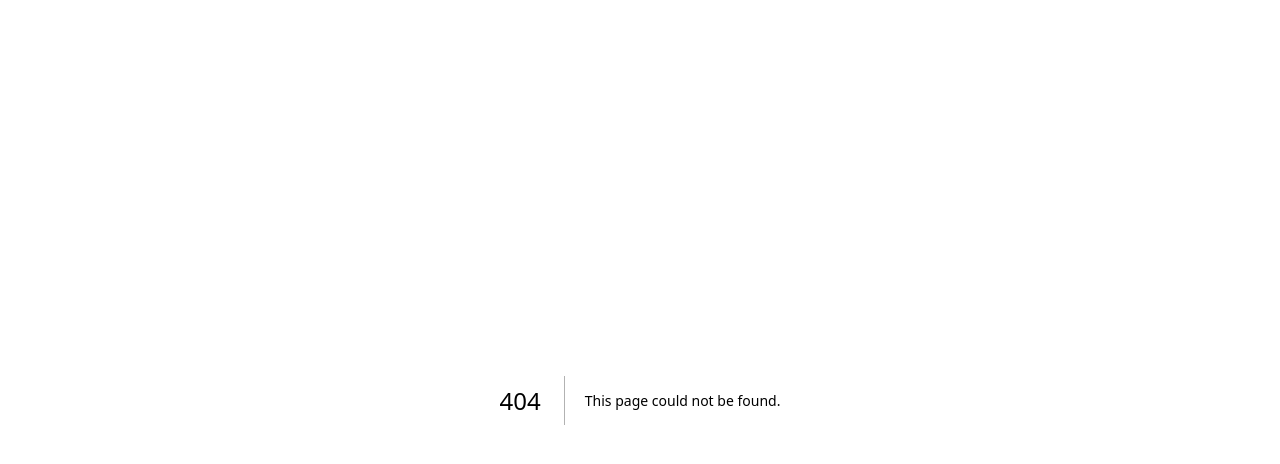
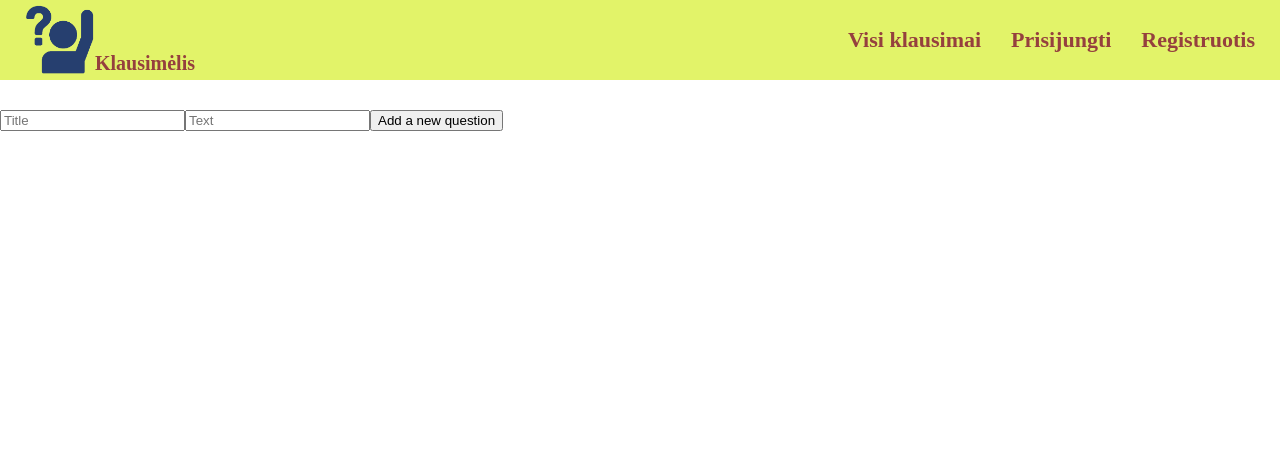
Before and after one commit to TauraKav/Questions-app-front-end, a Next.js app: page /newQuestion in a window 1280 px wide. Before the commit this address had no page. Shown: the top 464 px of the page. Built offline with nearby package versions, Linux system fonts and the light colour scheme.

Commit message:
new question page

```diff
--- a/src/components/navbar/Navbar.module.css
+++ b/src/components/navbar/Navbar.module.css
@@ -20,13 +20,12 @@
     align-self: flex-end;
     font-size: 20px;
     color: rgba(147, 61, 61, 0.983);
-
 }
 
 .logoImg {
     align-self: center;
     height: 70px;
-    width: 120px;
+    width: 70px;
     object-fit: cover;
 }
 
@@ -46,19 +45,18 @@
     font-size: 22px;
 }
 
-
 @media (max-width: 720px) {
     .menu li a {
         font-size: 15px;
     }
 
     .menu {
-       flex-direction: column;
+        flex-direction: column;
         justify-content: flex-end;
         gap: 10px;
     }
 
     .logoWrapper h1 {
-        font-size:15px;
+        font-size: 15px;
     }
 }
--- a/src/pages/login/index.js
+++ b/src/pages/login/index.js
@@ -2,6 +2,7 @@ import React, { useState } from "react";
 import styles from "./style.module.css";
 import axios from "axios";
 import { useRouter } from "next/router";
+import Navbar from "../../components/navbar/Navbar";
 
 const LogIn = () => {
     const router = useRouter();
@@ -27,6 +28,7 @@ const LogIn = () => {
 
     return (
       <>
+      <Navbar />
       <div className={styles.form}>
   <h3>LogIn</h3>
 
--- /dev/null
+++ b/src/pages/newQuestion/index.js
@@ -0,0 +1,69 @@
+import React, { useState } from "react";
+import styles from "./styles.module.css";
+import axios from "axios";
+import { useRouter } from "next/router";
+import Navbar from "../../components/navbar/Navbar";
+// import Footer from "../../components/footer/Footer";
+
+const NewQuestionPage = () => {
+    const router = useRouter();
+
+    const [title, setTitle] = useState("");
+    const [text, setText] = useState("");
+    const [userId, setUserId] = useState("");
+    const [isSuccess, setSuccess] = useState(false);
+
+    const addNewQuestion = async () => {
+        try {
+            setUserId (localStorage.getItem("UserId"));
+            const response = await axios.post("http://localhost:8081/question", {
+                title: title,
+                text: text,
+                id: userId,
+            }, {headers: {
+                authorization: localStorage.getItem("token")
+              }});
+              console.log(response.status);
+
+            if (response.status === 200) {
+                setSuccess(true);
+
+                setTimeout(() => {
+                    router.push("/");
+                }, 2000);
+            }
+
+        } catch (err) {
+            console.log(err);
+        }
+
+    };
+
+    return (
+        <div>
+            <Navbar />
+
+            <div className={styles.tripForm}>
+                <input
+                    value={title}
+                    onChange={(event) => setTitle(event.target.value)}
+                    placeholder="Title"
+                />
+
+                <input
+                    value={text}
+                    onChange={(event) => setText(event.target.value)}
+                    placeholder="Text"
+                />
+
+                <button onClick={addNewQuestion}>Add a new question</button>
+
+                {isSuccess && <div>Question was added successfully</div>}
+            </div>
+
+            {/* <Footer/> */}
+        </div>
+    );
+};
+
+export default NewQuestionPage;
--- a/src/pages/signup/index.js
+++ b/src/pages/signup/index.js
@@ -2,6 +2,7 @@ import React, { useState } from "react";
 import styles from "./styles.module.css";
 import axios from "axios";
 import { useRouter } from 'next/router';
+import Navbar from "../../components/navbar/Navbar";
 
 
 const SignUp = () => {
@@ -30,6 +31,7 @@ if (response.status === 200) {
 
   return (
     <>
+    <Navbar/>
       <h1 className={styles.title}>User registration</h1>
 
       <div className={styles.form}>
```
Also changed, not shown: src/pages/newQuestion/styles.module.css (added).
